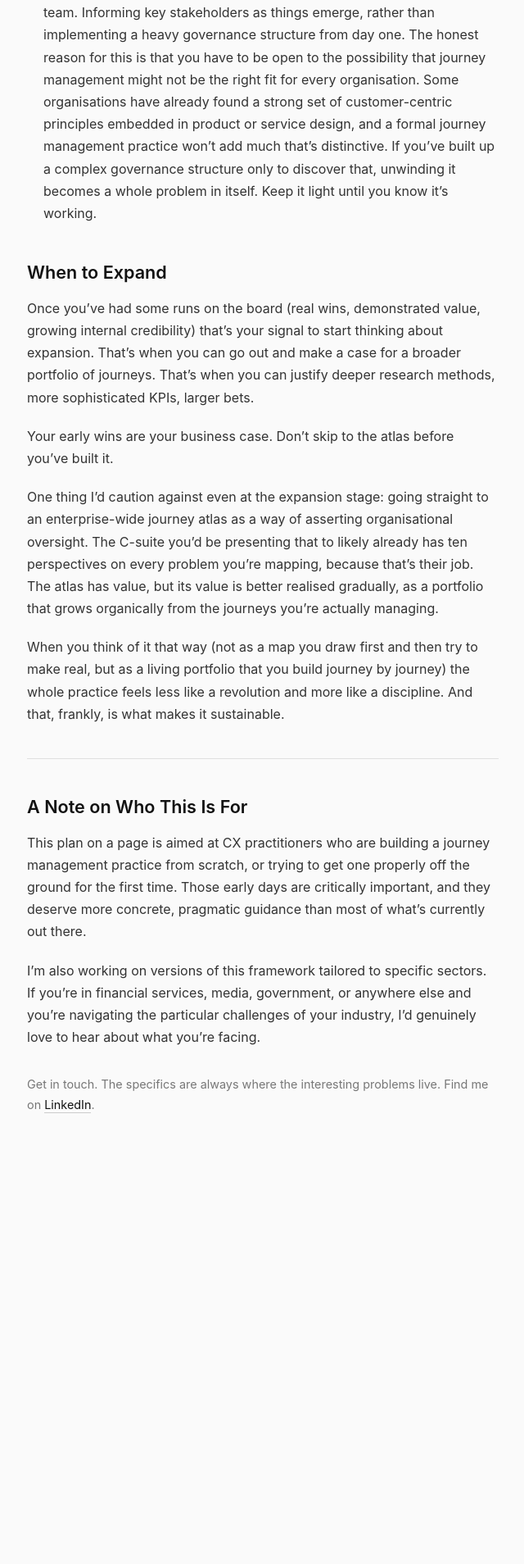
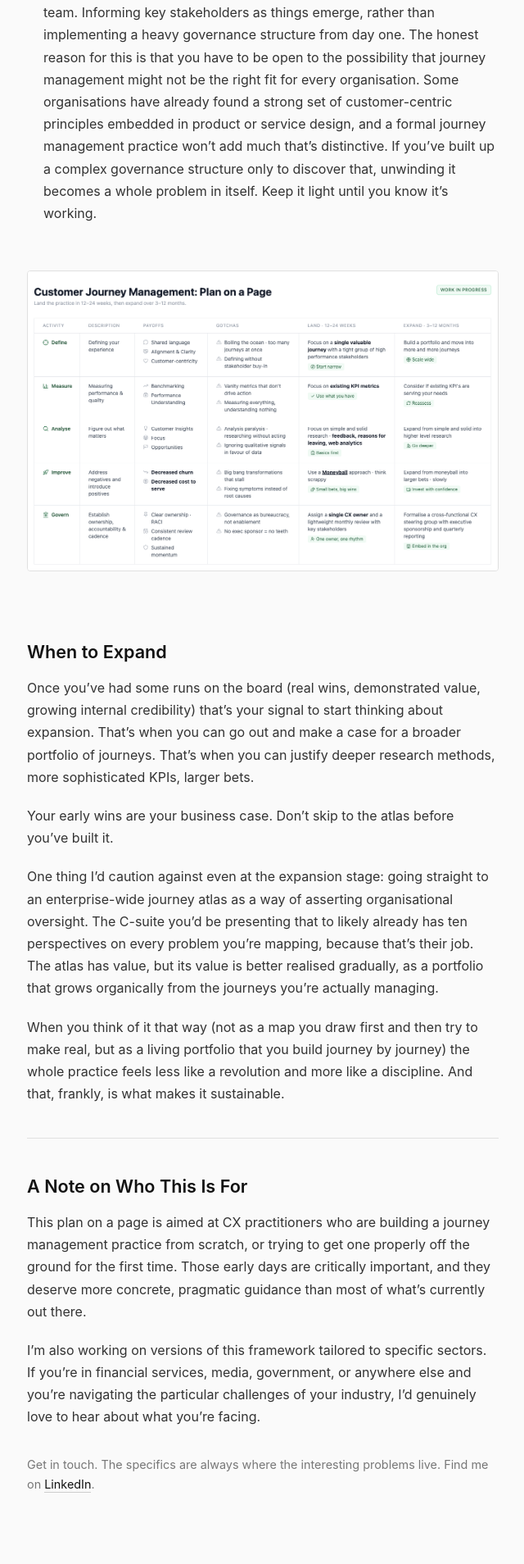
Before and after one commit to tomcnle/tomcnle, a Jekyll site: the page built from _posts/2026-03-11-land-and-expand-customer-journey-management.md, in a window 1280 px wide. Shown: the part 3204-5112 px from the top of the page at 82% size, without its empty margins (319-959 px from the left). Built offline with Jekyll 4.4.1, drawn with Linux system fonts in a browser that asks for light colours; before the commit the page ends 4648 px from its top, so only the background shows below that.

Commit message:
Add plan-on-a-page image to blog post
Co-Authored-By: Claude Opus 4.6 <noreply@anthropic.com>

```diff
--- a/_posts/2026-03-11-land-and-expand-customer-journey-management.md
+++ b/_posts/2026-03-11-land-and-expand-customer-journey-management.md
@@ -48,6 +48,8 @@ The framework uses five core activities: Define, Measure, Analyse, Improve, and
 5. **Govern: Stay lightweight.**
    In the early stages, governance should be as lightweight as possible. A single CX point of contact. Monthly reviews with the cross-functional team. Informing key stakeholders as things emerge, rather than implementing a heavy governance structure from day one. The honest reason for this is that you have to be open to the possibility that journey management might not be the right fit for every organisation. Some organisations have already found a strong set of customer-centric principles embedded in product or service design, and a formal journey management practice won't add much that's distinctive. If you've built up a complex governance structure only to discover that, unwinding it becomes a whole problem in itself. Keep it light until you know it's working.
 
+<img src="{{ '/assets/landandexpand.png' | relative_url }}" alt="Customer Journey Management: Plan on a Page. A framework showing five activities (Define, Measure, Analyse, Improve, Govern) across Land and Expand phases." style="width: 100%; margin: 2rem 0; border: 1px solid #e0e0e0; border-radius: 4px;">
+
 ## When to Expand
 
 Once you've had some runs on the board (real wins, demonstrated value, growing internal credibility) that's your signal to start thinking about expansion. That's when you can go out and make a case for a broader portfolio of journeys. That's when you can justify deeper research methods, more sophisticated KPIs, larger bets.
```
Also changed, not shown: assets/landandexpand.png (added).
